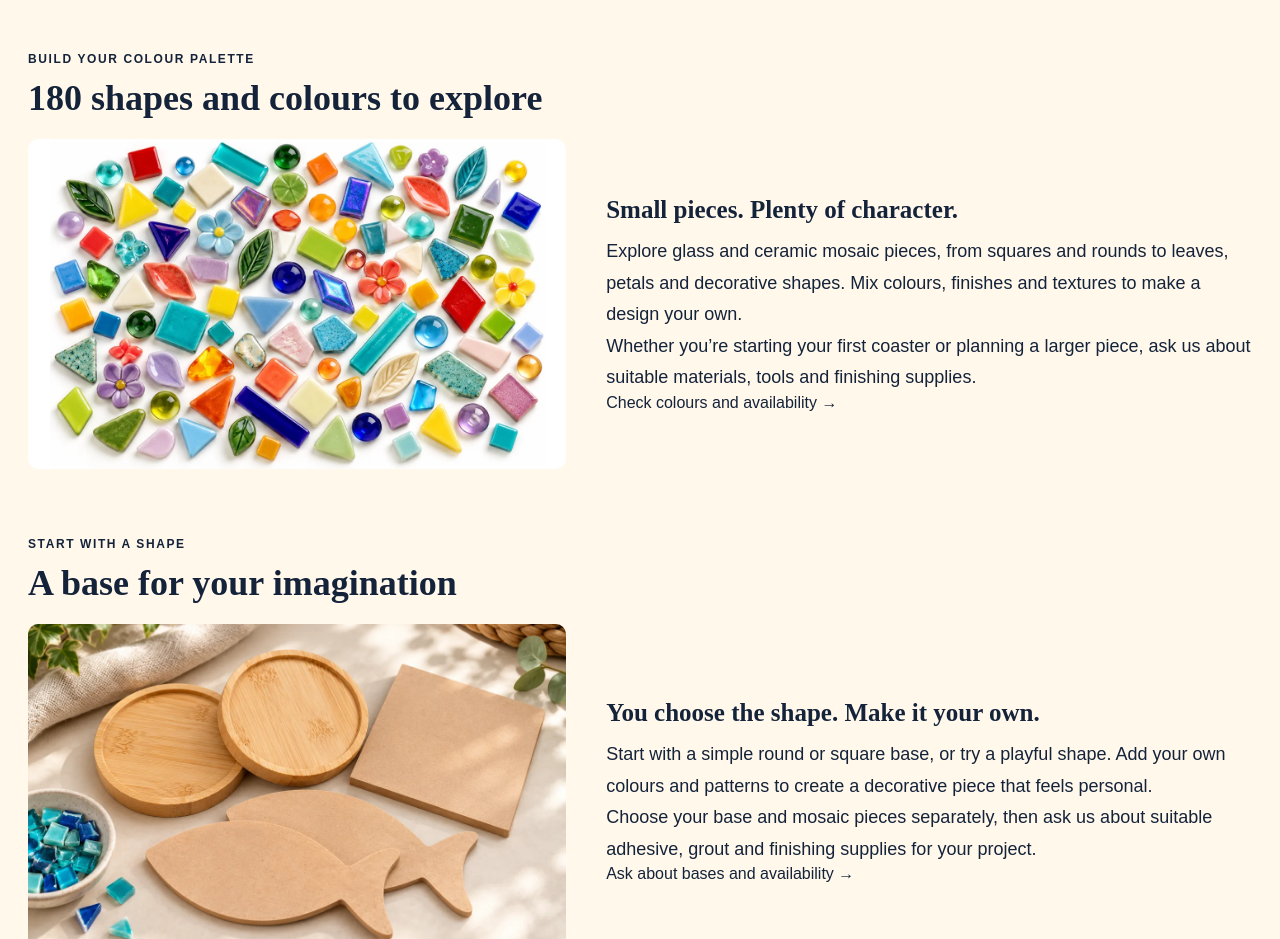
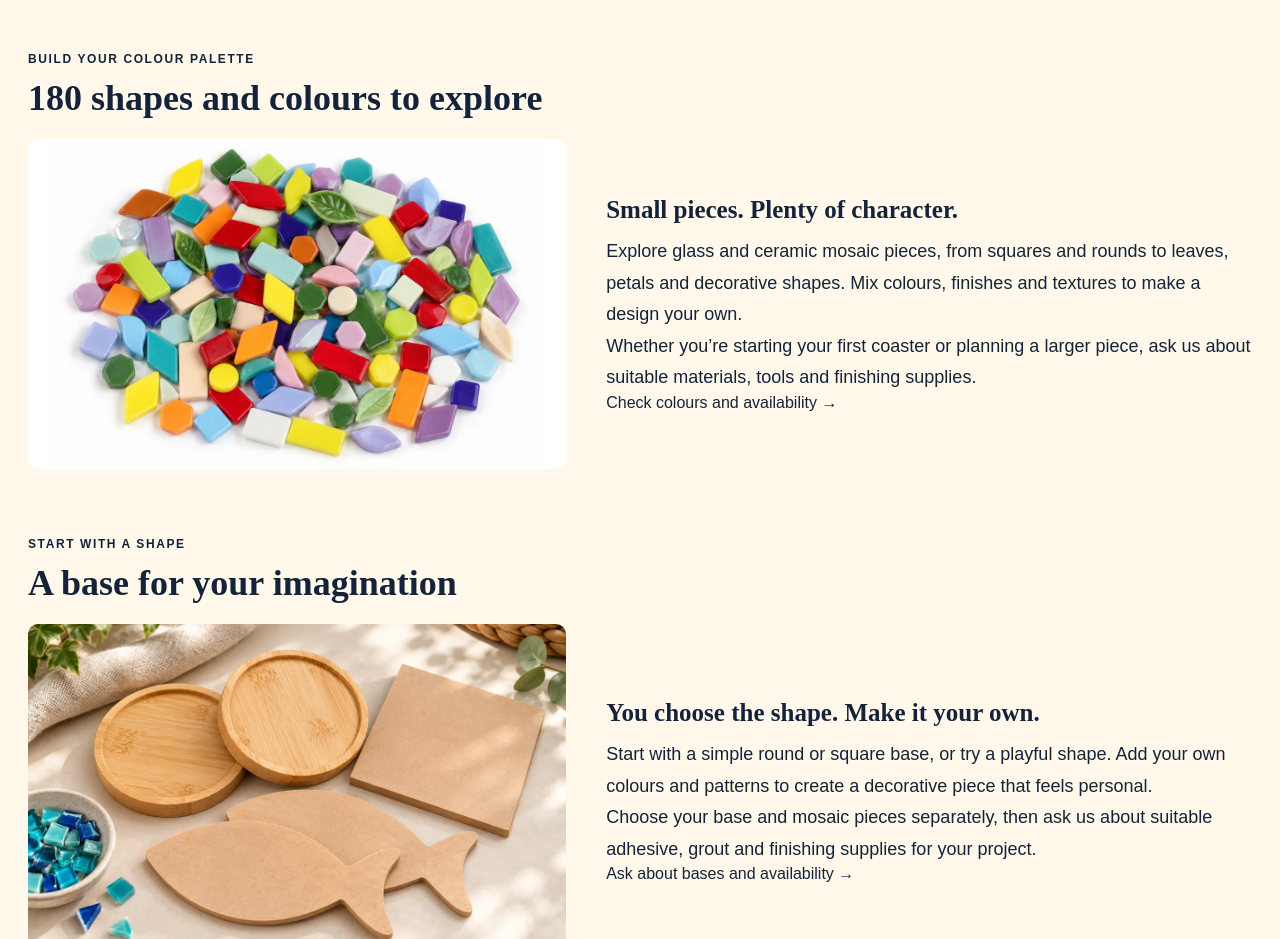
Before and after one commit to guzzep/crafteris-studio-website, a Next.js app: page /mosaic in a window 1280 px wide. Shown: the part 980-1919 px from the top of the page. Built offline with nearby package versions, Linux system fonts and the light colour scheme; no server answers; the database is empty.

Commit message:
Use natural piled mosaic materials image

```diff
--- a/src/app/mosaic/page.tsx
+++ b/src/app/mosaic/page.tsx
@@ -6,7 +6,7 @@ export const metadata = { title: "Mosaic materials, bases & inspiration | Crafte
 export default function Page() { return <><Header /><main className={styles.main}>
 <section className={styles.hero}><div><p className={styles.eyebrow}>A little piece. Endless possibilities.</p><h1>Make it mosaic.</h1><p>Colourful glass, ceramic shapes and a base full of possibilities. Explore mosaic materials at Crafteris and turn everyday objects into something personal.</p><div className={styles.actions}><Link href="/shop">Explore the shop</Link><Link href="/contact">Ask about your project</Link></div></div><figure><img src="/mosaic/mosaic-worktable.webp" alt="Mosaic fish project surrounded by colourful pieces, shaped bases and tools" /></figure></section>
 <section className={styles.pricing} aria-label="Mosaic prices"><div><p className={styles.eyebrow}>Pick your pieces</p><h2>From €4 <span>per 100g</span></h2><p>Mosaic pieces are sold by weight. Choose the colours and shapes you need for your project.</p></div><div><h3>Members save 10%</h3><p>Existing Crafteris members receive 10% off most shop purchases. You can shop for mosaic materials without a studio membership.</p></div><p className={styles.note}>The starting price applies to mosaic pieces. Prices vary by range; bases, adhesive, grout and tools are priced separately. We’ll confirm your total before you buy, including any discount exclusions.</p></section>
-<section className={styles.section}><p className={styles.eyebrow}>Build your colour palette</p><h2>180 shapes and colours to explore</h2><div className={styles.materials}><img src="/mosaic/mosaic-variety.webp" alt="Colourful glass and ceramic mosaic pieces including leaves, petals, rounds, squares and decorative shapes" /><div><h3>Small pieces. Plenty of character.</h3><p>Explore glass and ceramic mosaic pieces, from squares and rounds to leaves, petals and decorative shapes. Mix colours, finishes and textures to make a design your own.</p><p>Whether you’re starting your first coaster or planning a larger piece, ask us about suitable materials, tools and finishing supplies.</p><Link href="/contact">Check colours and availability →</Link></div></div></section>
+<section className={styles.section}><p className={styles.eyebrow}>Build your colour palette</p><h2>180 shapes and colours to explore</h2><div className={styles.materials}><img src="/mosaic/mosaic-variety-natural.webp" alt="Colourful glass and ceramic mosaic pieces including leaves, petals, rounds, squares and decorative shapes" /><div><h3>Small pieces. Plenty of character.</h3><p>Explore glass and ceramic mosaic pieces, from squares and rounds to leaves, petals and decorative shapes. Mix colours, finishes and textures to make a design your own.</p><p>Whether you’re starting your first coaster or planning a larger piece, ask us about suitable materials, tools and finishing supplies.</p><Link href="/contact">Check colours and availability →</Link></div></div></section>
 <section className={styles.section}><p className={styles.eyebrow}>Start with a shape</p><h2>A base for your imagination</h2><div className={styles.materials}><figure><img className={styles.basesPhoto} src="/mosaic/bases-selection.webp" alt="A selection of undecorated fish-shaped MDF bases, round bamboo bases and a square base on a craft table" /></figure><div><h3>You choose the shape. Make it your own.</h3><p>Start with a simple round or square base, or try a playful shape. Add your own colours and patterns to create a decorative piece that feels personal.</p><p>Choose your base and mosaic pieces separately, then ask us about suitable adhesive, grout and finishing supplies for your project.</p><Link href="/contact">Ask about bases and availability →</Link></div></div><p className={styles.caption}>Shapes and availability may vary.</p></section>
 <section className={styles.section}><p className={styles.eyebrow}>Imagine the finished piece</p><h2>From loose pieces to something you’ll love</h2><p>Give a mirror a colourful frame, decorate a planter or create a piece for your home. Bring us your idea and we’ll help you choose where to start.</p><div className={styles.inspiration}><figure><img src="/mosaic/mirror-inspiration.webp" alt="Circular mirror decorated with turquoise, cream and ochre mosaic pieces" /><figcaption>A mirror with your own colour story</figcaption></figure><figure><img src="/mosaic/planter-inspiration.webp" alt="Blue and turquoise mosaic planter beside a flower-pattern mosaic coaster" /><figcaption>Planters, coasters and everyday colour</figcaption></figure></div></section>
 <section className={styles.cta}><h2>Let’s piece your next project together.</h2><p>Visit the shop for materials, choose a base, or discover a guided mosaic workshop.</p><div className={styles.actions}><Link href="/contact">Visit or contact us</Link><Link href="/workshops">Explore workshops</Link></div></section>
```
Also changed, not shown: public/mosaic/mosaic-variety-natural.webp (added).
